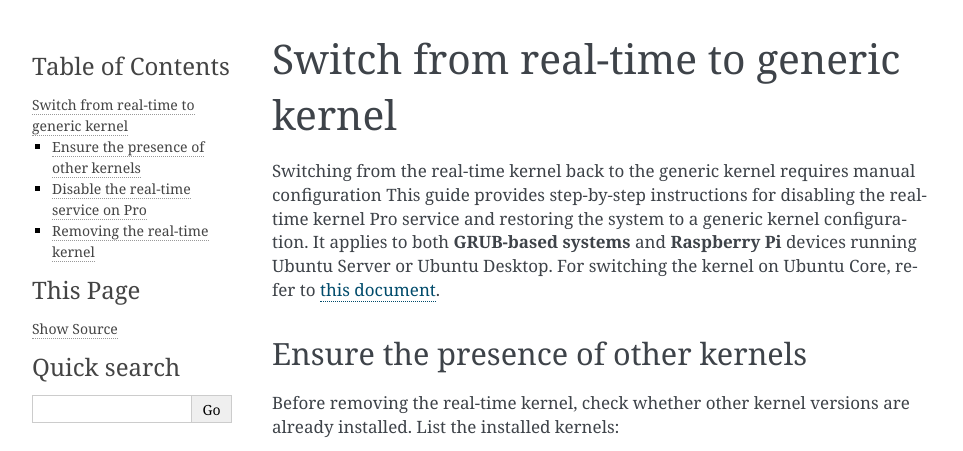
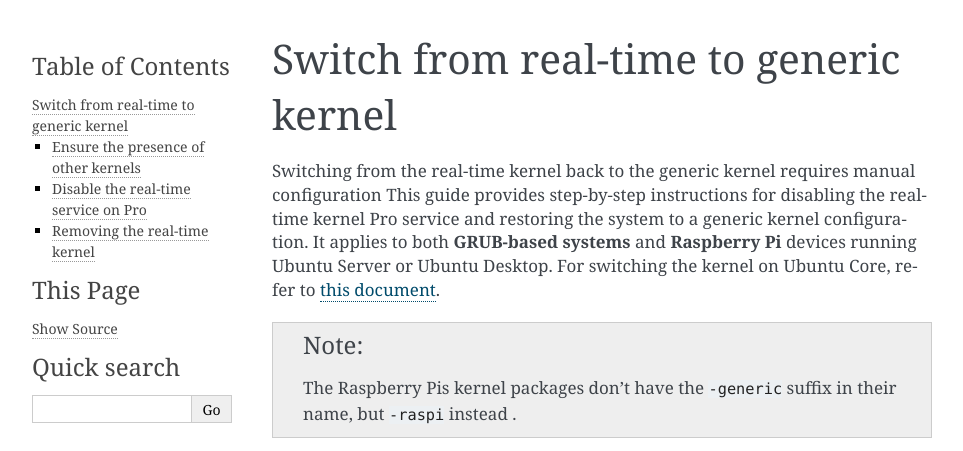
Before and after one commit to canonical/real-time-ubuntu-docs, a Sphinx documentation site: the page built from docs/how-to/switch-from-realtime-to-generic-kernel.md, in a window 1280 px wide and 900 px high, cut to the strip 0-451 px from the top of the window. Shown: the whole strip, without its empty margins (148-1111 px from the left). Built offline with Sphinx 7.4.7, drawn with Linux system fonts in a browser that asks for light colours.

Commit message:
feat: add admonition note regarding RPi kernel package names
Signed-off-by: Lincoln Wallace <lincoln.wallace@canonical.com>

````diff
--- a/docs/how-to/switch-from-realtime-to-generic-kernel.md
+++ b/docs/how-to/switch-from-realtime-to-generic-kernel.md
@@ -4,6 +4,10 @@
 This guide provides step-by-step instructions for disabling the real-time kernel Pro service and restoring the system to a generic kernel configuration.
 It applies to both **GRUB-based systems** and **Raspberry Pi** devices running Ubuntu Server or Ubuntu Desktop.
 For switching the kernel on Ubuntu Core, refer to [this document](#uc-install-real-time-kernel).
+
+```{note}
+The Raspberry Pis kernel packages don't have the `-generic` suffix in their name, but `-raspi` instead .
+```
 
 (ensure-the-presence-of-other-kernels)=
 ## Ensure the presence of other kernels
````
